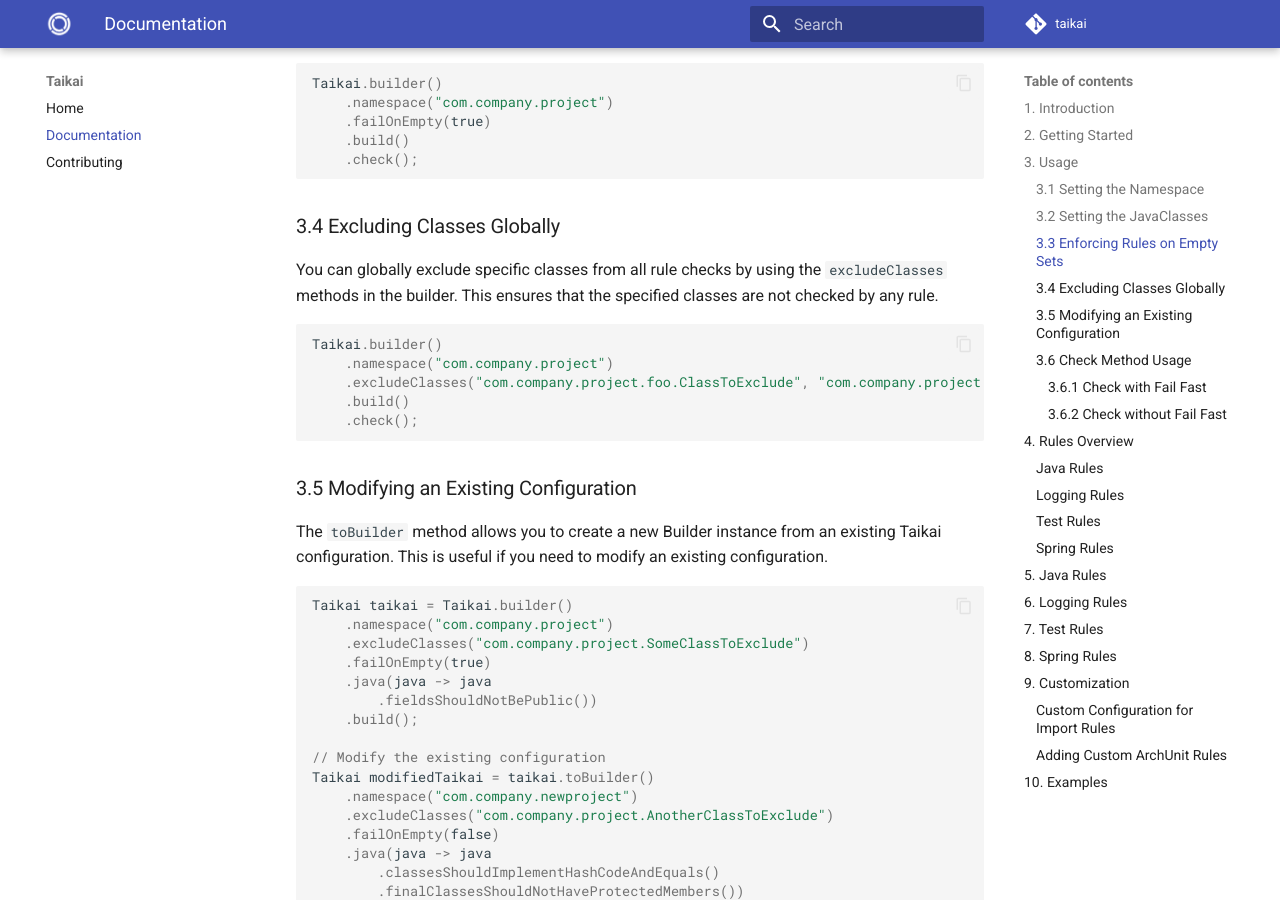
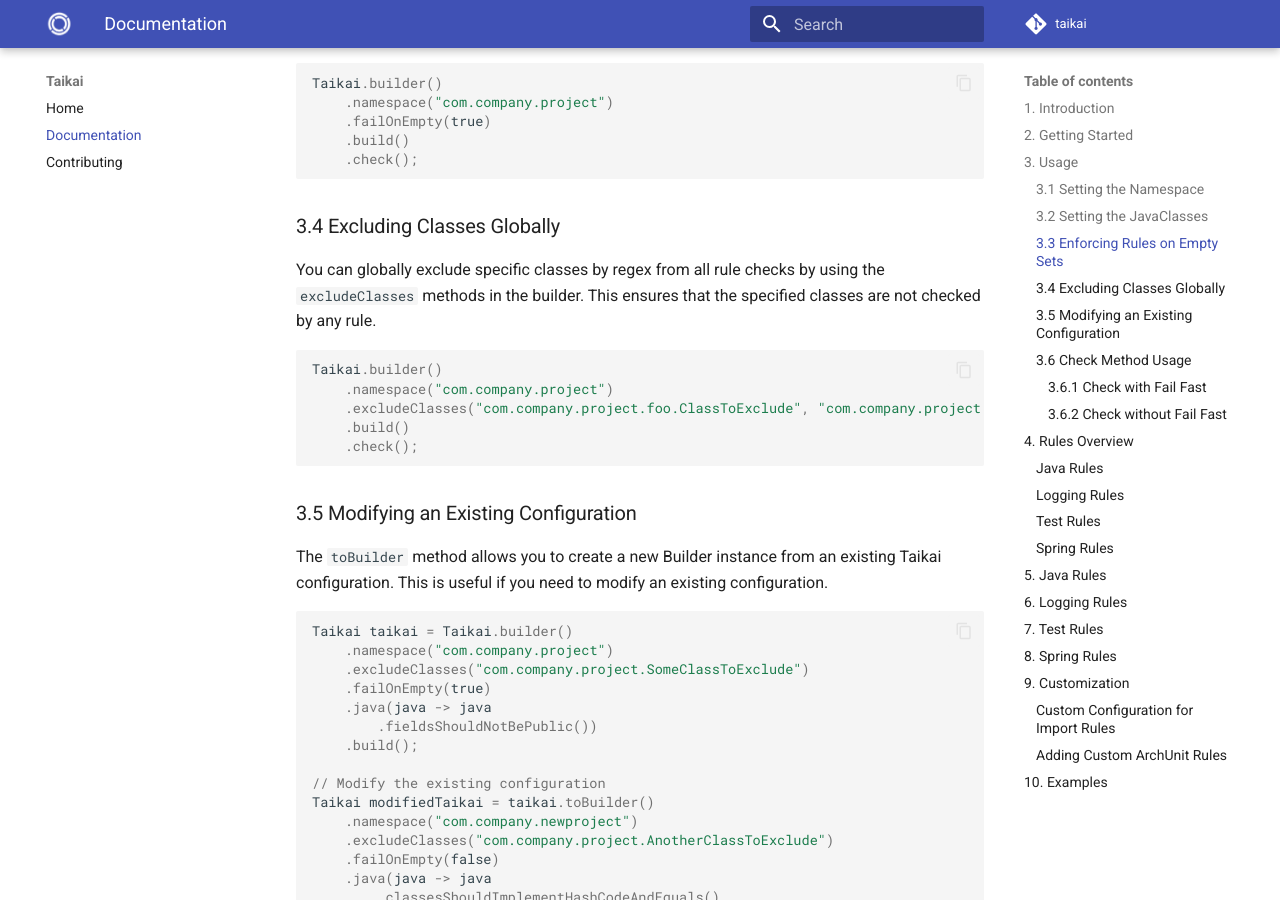
Before and after one commit to enofex/taikai, an MkDocs documentation site: the page built from docs/documentation.md, in a window 1280 px wide and 900 px high, scrolled down 1402 px. Built offline with MkDocs 1.6.1 and Material for MkDocs 9.7.7, drawn with Linux system fonts in a browser that asks for light colours; comment, search, counter and statistics services are not loaded.

Commit message:
Add documentation for regex support in exclude classes

````diff
--- a/docs/documentation.md
+++ b/docs/documentation.md
@@ -60,12 +60,12 @@
 
 ### 3.4 Excluding Classes Globally
 
-You can globally exclude specific classes from all rule checks by using the `excludeClasses` methods in the builder. This ensures that the specified classes are not checked by any rule.
+You can globally exclude specific classes by regex from all rule checks by using the `excludeClasses` methods in the builder. This ensures that the specified classes are not checked by any rule.
 
 ```java
 Taikai.builder()
     .namespace("com.company.project")
-    .excludeClasses("com.company.project.foo.ClassToExclude", "com.company.project.bar.ClassToExclude")
+    .excludeClasses("com.company.project.foo.ClassToExclude", "com.company.project.bar.*")
     .build()
     .check();
 ```
````
